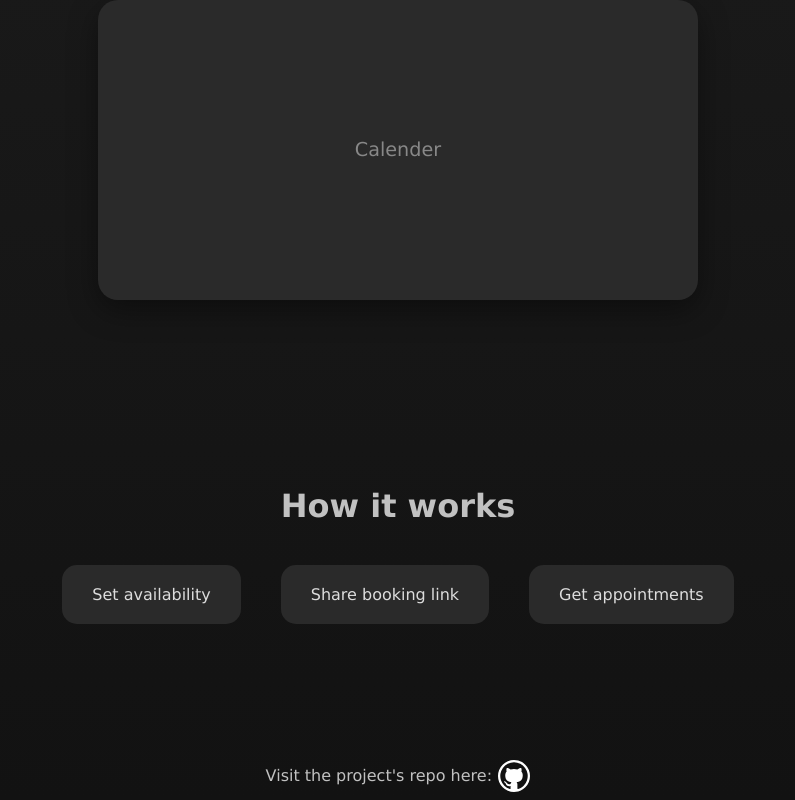
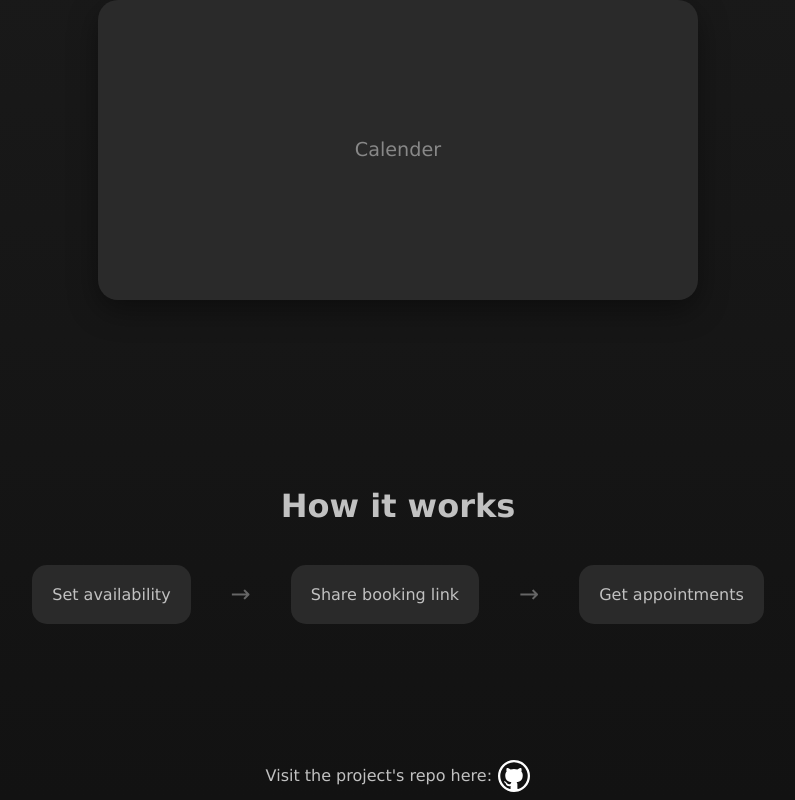
Before and after one commit to WiktorM413/meeting-scheduling-platform, a React (Vite) app in the folder frontend/: page /home in a window 1280 px wide. Shown: the part 596-1396 px from the top of the page, without its empty margins (242-1037 px from the left). Built offline with nearby package versions, Linux system fonts and the light colour scheme; no server answers.

Commit message:
Use the MspListStep and MspListArrow and remove styling the li element in the css and center the ol elements

```diff
--- a/frontend/src/Home/Index.tsx
+++ b/frontend/src/Home/Index.tsx
@@ -1,4 +1,6 @@
 import MspButton from "../Components/MspButton";
+import MspListArrow from "../Components/MspListArrow";
+import MspListStep from "../Components/MspListStep";
 
 export default function Index()
 {
@@ -23,9 +25,11 @@ export default function Index()
 			<section className="msp-home-how-it-works">
 				<h2>How it works</h2>
 				<ol>
-					<li>Set availability</li>
-					<li>Share booking link</li>
-					<li>Get appointments</li>
+					<MspListStep label="Set availability"/>
+					<MspListArrow />
+					<MspListStep label="Share booking link"/>
+					<MspListArrow />
+					<MspListStep label="Get appointments"/>
 				</ol>
 			</section>
 		</div>
--- a/frontend/src/Home/style.scss
+++ b/frontend/src/Home/style.scss
@@ -118,17 +118,9 @@
 			padding: 0;
 			display: flex;
 			justify-content: center;
+			align-items: center;
 			gap: 40px;
 			flex-wrap: wrap;
-
-			li
-			{
-				background-color: #2a2a2a;
-				padding: 20px 30px;
-				border-radius: 15px;
-				color: #ddd;
-				font-size: 1rem;
-			}
 		}
 	}
 }
```
